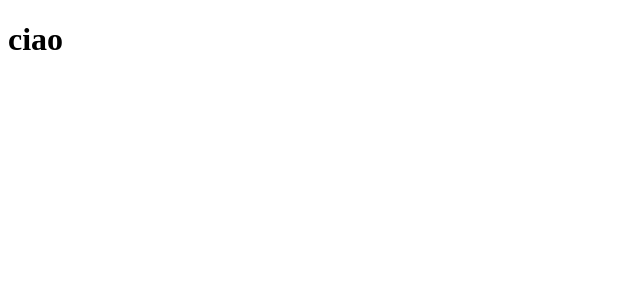
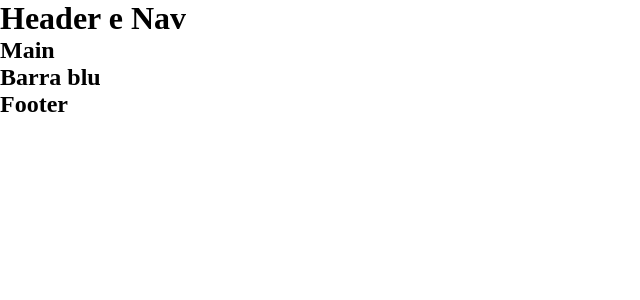
Before and after one commit to GiuseppeLanucara/vite-comics, a Vue app: page / in a window 1280 px wide. Shown: the top 300 px of the page, without its empty margins (0-640 px from the left). Built offline with nearby package versions, Linux system fonts and the light colour scheme.

Commit message:
collegati componenti delle varie sezioni e scss

```diff
--- a/src/App.vue
+++ b/src/App.vue
@@ -1,17 +1,31 @@
 <script>
-
+import AppHeader from "./components/AppHeader.vue";
+import AppMain from "./components/AppMain.vue";
+import AppBluebar from "./components/AppBluebar.vue";
+import AppFooter from "./components/AppFooter.vue";
+export default {
+  components: {
+    AppHeader,
+    AppMain,
+    AppBluebar,
+    AppFooter
+  }
+}
 
 </script>
 
 
 <template>
 
-  <h1>ciao</h1>
+  <AppHeader />
+  <AppMain />
+  <AppBluebar />
+  <AppFooter />
 
 </template>
 
 
 
 <style lang="scss">
-@use "./styles/general.scss"
+@use "./styles/general.scss";
 </style>
--- /dev/null
+++ b/src/components/AppBluebar.vue
@@ -0,0 +1,16 @@
+<script>
+export default {
+    name: "AppBluebar"
+}
+</script>
+
+<template>
+
+    <h2>Barra blu</h2>
+
+</template>
+
+
+<style lang="scss" scoped>
+
+</style>
--- /dev/null
+++ b/src/components/AppFooter.vue
@@ -0,0 +1,15 @@
+<script>
+export default {
+    name: "AppFooter"
+}
+</script>
+
+<template>
+
+    <h2>Footer</h2>
+
+</template>
+
+<style lang="scss" scoped>
+
+</style>
--- /dev/null
+++ b/src/components/AppHeader.vue
@@ -0,0 +1,13 @@
+<script>
+export default {
+    name: "AppHeader"
+}
+</script>
+
+<template>
+    <h1>Header e Nav</h1>
+</template>
+
+<style lang="scss" scoped>
+
+</style>
--- /dev/null
+++ b/src/components/AppMain.vue
@@ -0,0 +1,16 @@
+<script>
+export default {
+    name: "Main"
+}
+</script>
+
+<template>
+
+    <h2>Main</h2>
+
+</template>
+
+
+<style lang="scss" scoped>
+
+</style>
--- a/src/styles/general.scss
+++ b/src/styles/general.scss
@@ -0,0 +1,6 @@
+// RESET
+* {
+    margin: 0;
+    padding: 0;
+    box-sizing: border-box;
+}
```
